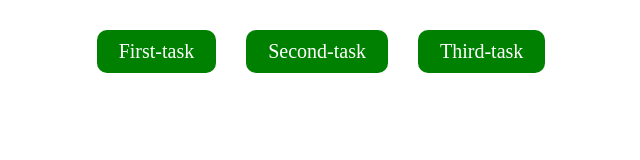
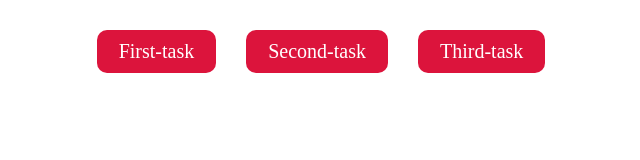
Before and after one commit to arslon1234/learn-github, a plain HTML site: page index.html in a window 1280 px wide. Shown: the whole page, without its empty margins (319-959 px from the left). Drawn offline with Linux system fonts and the light colour scheme.

Commit message:
changed bg

```diff
--- a/style.css
+++ b/style.css
@@ -12,7 +12,7 @@
     gap: 30px;
 }
 .task{
-    background-color: green;
+    background-color: crimson;
     padding: 10px 22px;
     border-radius: 10px;
 }
```
